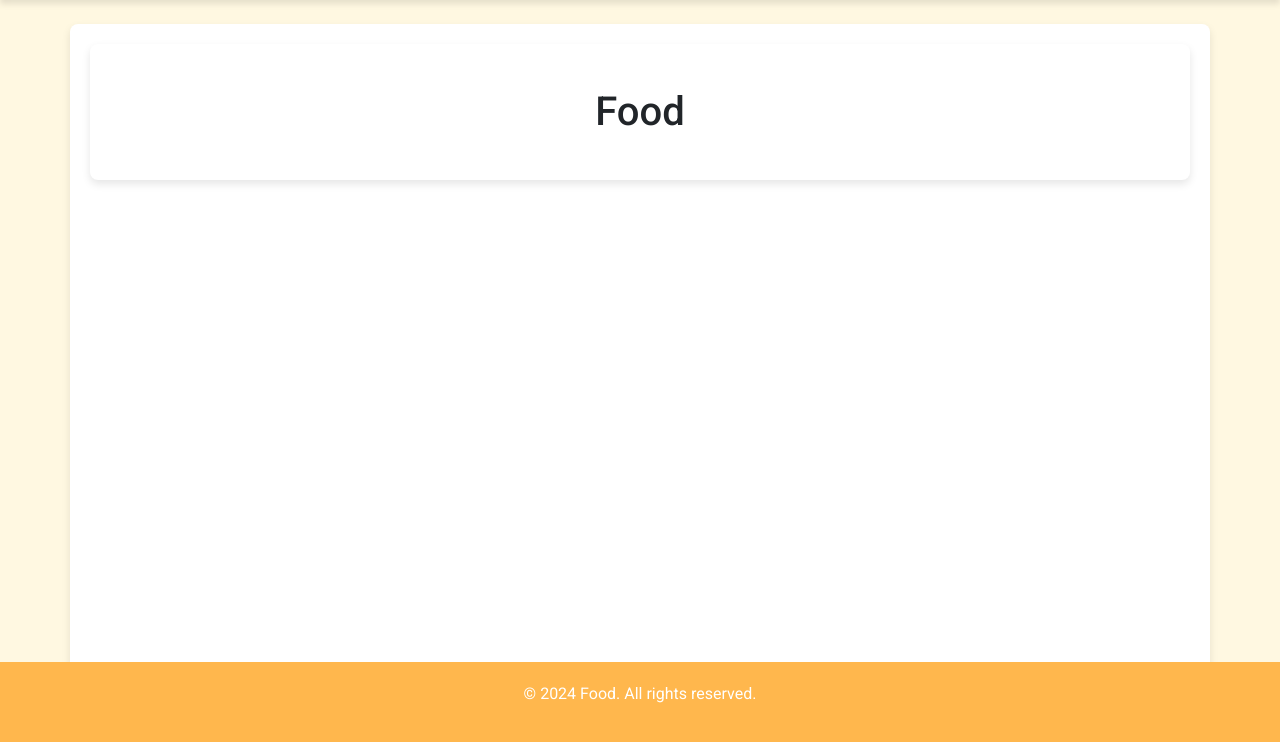
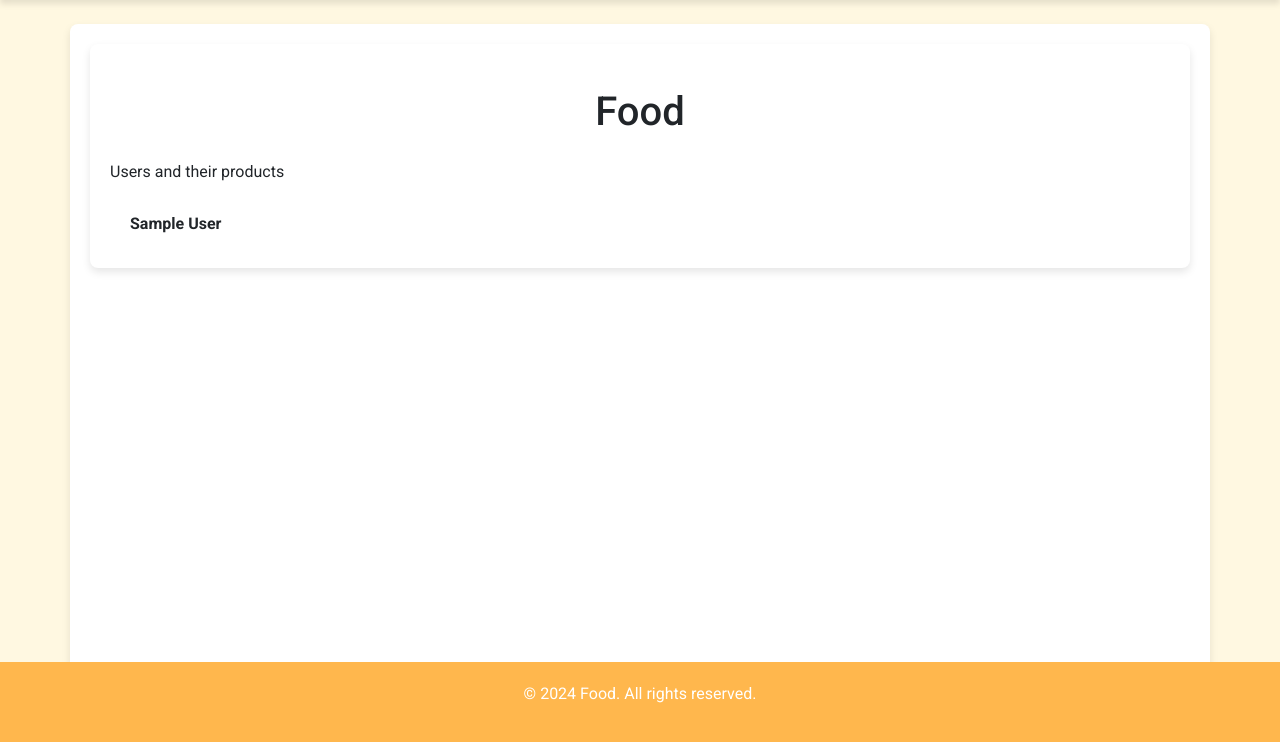
Before and after one commit to annlee1226/Lunchbox, a Flask app: page / in a window 1280 px wide. Shown: the part 58-800 px from the top of the page. Run offline with Flask 3, Linux system fonts and the light colour scheme; the visitor is signed in with stand-in values (Sample User, id 1); data comes from the database, SQL or seed files in the repository; data that the repository does not hold is empty; some libraries are stand-ins or nearby versions.

Commit message:
Shows users in db

```diff
--- a/requirement.py
+++ b/requirement.py
@@ -1,3 +1,5 @@
 flask
 Flask-SQLAlchemy
 flask-login
+# Flask-PyMongo
+# Flask-WTF
--- a/website/__init__.py
+++ b/website/__init__.py
@@ -3,6 +3,7 @@ from flask_sqlalchemy import SQLAlchemy
 from os import path
 import os
 from flask_login import LoginManager
+from flask_pymongo import PyMongo
 
 db = SQLAlchemy()
 DB_NAME = "database.db"
@@ -10,7 +11,7 @@ DB_NAME = "database.db"
 def create_app():
     app = Flask(__name__)
     app.config['SECRET_KEY']  =  os.getenv('SECRET_KEY', 'default_key_if_not_set')
-    app.config['SQLALCHEMY_DATABASE_URI'] = f'sqlite:///{DB_NAME}'
+    app.config['SQLALCHEMY_DATABASE_URI'] = 'sqlite:///{DB_NAME}'
     db.init_app(app)
 
     from .auth import auth
--- a/website/pages.py
+++ b/website/pages.py
@@ -10,4 +10,5 @@ pages = Blueprint('pages', __name__)
 @pages.route('/', methods=['GET', 'POST'])
 @login_required
 def home():
-    return render_template("home.html", user=current_user)
+    all_users = User.query.all()
+    return render_template("home.html", user=current_user, all_users=all_users)
--- a/website/templates/home.html
+++ b/website/templates/home.html
@@ -5,5 +5,18 @@
 {% block content %}
 <div class="container">
     <h1 class="text-center my-4">Food</h1>
+    <p>Users and their products</p>
+    <ul class="list-group list-group-flush" id="users">
+        {% for user in all_users %}
+        <li class="list-group-item">
+            <strong>{{ user.name }}</strong>
+            <ul class="list-group list-group-flush">
+                {% for product in user.products %}
+                <li class="list-group-item">{{ product.label }}</li>
+                {% endfor %}
+            </ul>
+        </li>
+        {% endfor %}
+    </ul>
 </div>
 {% endblock %}
--- a/website/templates/sign_up.html
+++ b/website/templates/sign_up.html
@@ -13,12 +13,12 @@
         />
       </div>
       <div class="form-group">
-        <label for="firstName">First Name</label>
+        <label for="name">First Name</label>
         <input
           type="text"
           class="form-control"
-          id="firstName"
-          name="firstName"
+          id="name"
+          name="name"
           placeholder="Enter first name"
         />
       </div>
```
Also changed, not shown: website/auth.py (+7 -3 lines), website/data.py (+16 -2 lines).
